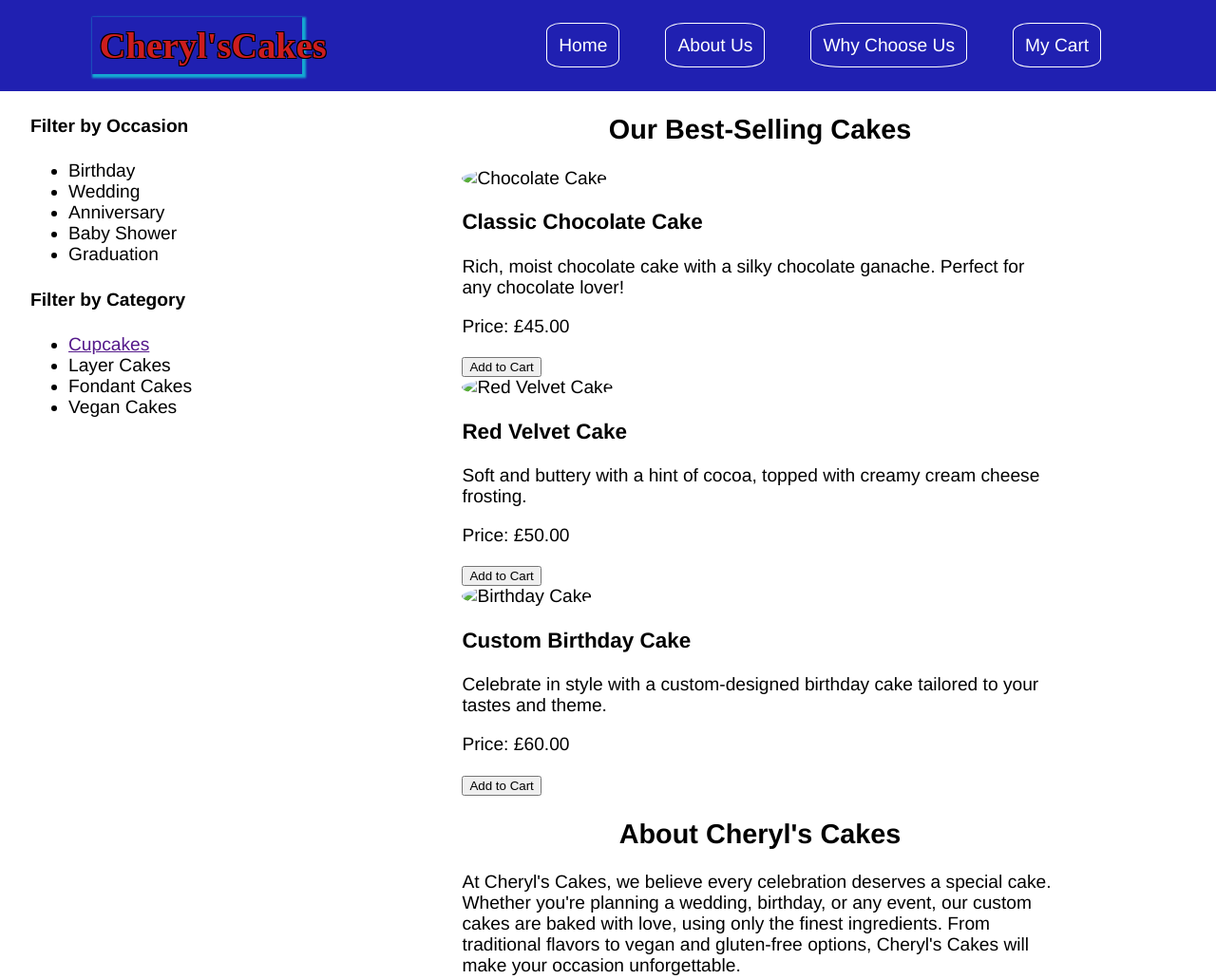
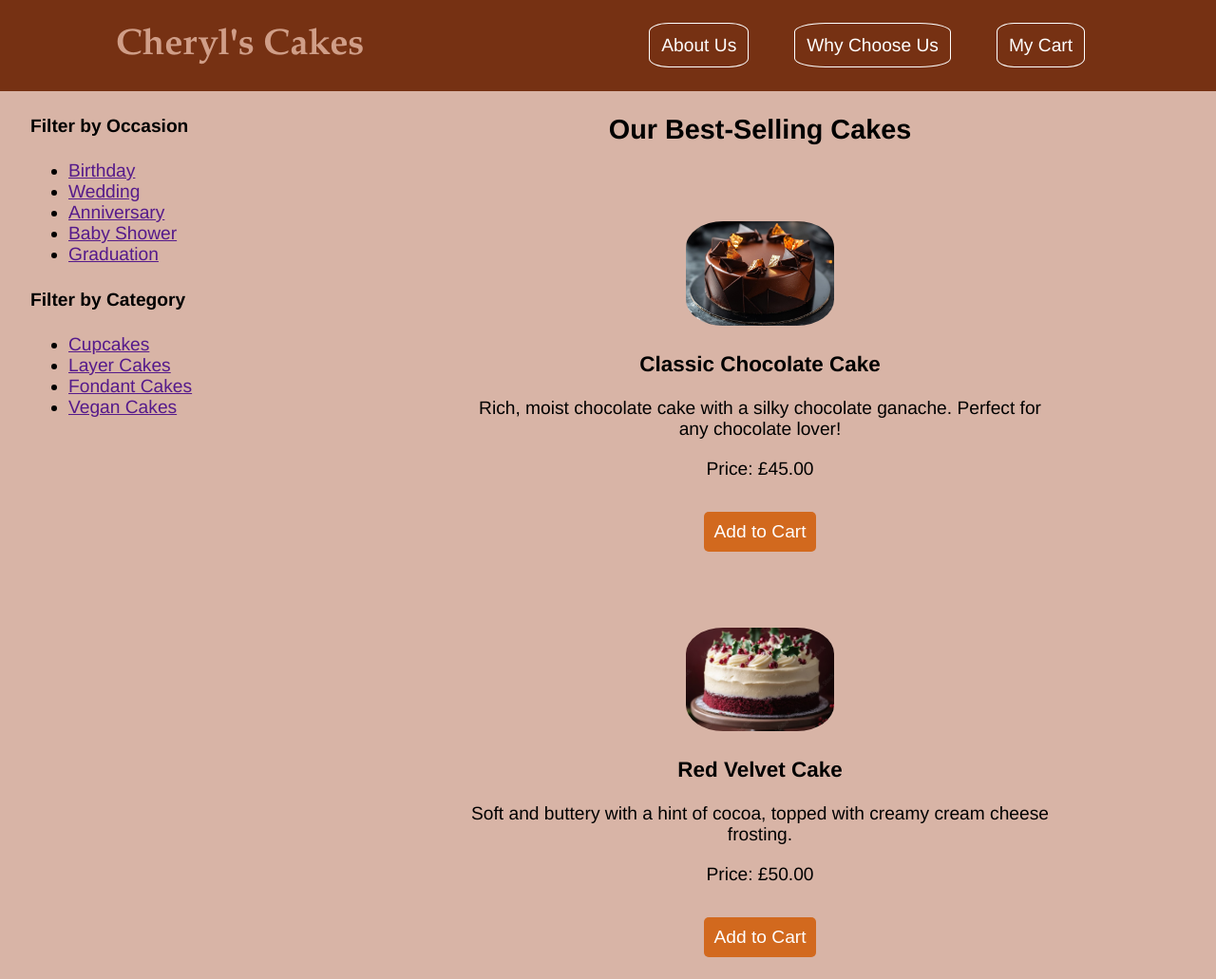
Before and after one commit to Cheryl2312/cheryl2312.github.io, a plain HTML site: page index.html in a window 1280 px wide. Shown: the top 1031 px of the page at 95% size. Drawn offline with Linux system fonts and the light colour scheme; no server answers; a script that the page names is missing.

Commit message:
changes - set 4

```diff
--- a/app.js
+++ /dev/null
@@ -1,14 +0,0 @@
-document.addEventListener("DOMContentLoaded", () => {
-
-    const images = document.querySelectorAll("img")
-
-    for (const image of images){
-        fetch("https://dog.ceo/api/breeds/image/random")
-        .then (response => response.json())
-        .then(data => {
-            image.src = data.message
-            image.width = 200;
-            image.height = 200;
-        })
-    }
-})
--- a/index.html
+++ b/index.html
@@ -7,15 +7,14 @@
     rel="stylesheet">
     <meta charset="UTF-8">
     <meta name="viewport" content="width=device-width, initial-scale=1.0">
-    <title>Cheryl'sCakes</title>
+    <title>Cheryl's Cakes</title>
 </head>
 <body>
     <header>
     <!-- the content of the header goes here -->
-     <h1 id="logo">Cheryl'sCakes</h1>
+    <h1 id="logo">Cheryl's Cakes</h1>
      <nav>
         <ul id="nav-ul">
-            <li><a href="https://www.brightnetwork.co.uk/" class="navbutton">Home</a></li>
             <li><a href="https://www.brightnetwork.co.uk/"class="navbutton">About Us</a></li>
             <li><a href="https://www.brightnetwork.co.uk/"class="navbutton">Why Choose Us</a></li>
             <li><a href="https://www.brightnetwork.co.uk/"class="navbutton">My Cart</a></li>
@@ -28,11 +27,11 @@
                 <section>
                     <h4>Filter by Occasion</h4>
                     <nav><ul>
-                        <li><a href=""></a>Birthday</li>
-                        <li><a href=""></a>Wedding</li>
-                        <li><a href=""></a>Anniversary</li>
-                        <li><a href=""></a>Baby Shower</li>
-                        <li><a href=""></a>Graduation</li>
+                        <li><a href="">Birthday</a></li>
+                        <li><a href="">Wedding</a></li>
+                        <li><a href="">Anniversary</a></li>
+                        <li><a href="">Baby Shower</a></li>
+                        <li><a href="">Graduation</a></li>
                     </ul>
                     </nav>
                 </section>
@@ -41,9 +40,9 @@
                     <nav>
                         <ul>
                             <li><a href="">Cupcakes</a></li>
-                            <li><a href=""></a>Layer Cakes</li>
-                            <li><a href=""></a>Fondant Cakes</li>
-                            <li><a href=""></a>Vegan Cakes</li>
+                            <li><a href="">Layer Cakes</a></li>
+                            <li><a href="">Fondant Cakes</a></li>
+                            <li><a href="">Vegan Cakes</a></li>
                         </ul>
                     </nav>
                 </section>
@@ -54,7 +53,7 @@
                         <!--Article's header goes here-->
                         <h2>Our Best-Selling Cakes</h2>
                         <div class="cake-item">
-            <img src="chocolate-cake.jpg" alt="Chocolate Cake">
+            <img src="cc.jpg" alt="Chocolate Cake">
             <h3>Classic Chocolate Cake</h3>
             <p>Rich, moist chocolate cake with a silky chocolate ganache. Perfect for any chocolate lover!</p>
             <p>Price: £45.00</p>
@@ -62,7 +61,7 @@
         </div>
 
         <div class="cake-item">
-            <img src="red-velvet-cake.jpg" alt="Red Velvet Cake">
+            <img src="rv.jpg" alt="Red Velvet Cake">
             <h3>Red Velvet Cake</h3>
             <p>Soft and buttery with a hint of cocoa, topped with creamy cream cheese frosting.</p>
             <p>Price: £50.00</p>
@@ -73,8 +72,9 @@
             <img src="birthday-cake.jpg" alt="Birthday Cake">
             <h3>Custom Birthday Cake</h3>
             <p>Celebrate in style with a custom-designed birthday cake tailored to your tastes and theme.</p>
+            <button>Add to Cart</button>
             <p>Price: £60.00</p>
-            <button>Add to Cart</button>
+
         </div>
     </section>
     <!-- About Us Section -->
@@ -96,10 +96,9 @@
                 </article>
             </div>
         </div>
-
          <!-- main content of the website goes here  -->
          <hr>
-        <h2>Sign Up for Cheryl's Cakes Newsletter</h2>
+        <h2 id="signup">Sign Up for Cheryl's Cakes Newsletter</h2>
         <form action="" method="">
             <label for="first_name">First Name:</label>
             <input type="text" id="first_name" name="first_name" required>
@@ -110,12 +109,10 @@
             <label for="email id">Email ID:</label>
             <input type="email" id="email id" name="email id" required>
         <br>
-
         <label for="Password">Password :</label>
         <input type="password" id="Password" name="Password" required>
         <br>
-
-        <label for="Favorite Cake Flavor">Favorite Cake Flavor</label>
+                <label for="Favorite Cake Flavor">Favorite Cake Flavor</label>
         <input type="radio" name="Favorite Cake Flavor" id="Chocolate" value="Chocolate">
         <label for="Chocolate">Chocolate</label>
         <input type="radio" name="Favorite Cake Flavor" id="Vanilla" value="Vanilla">
@@ -123,7 +120,6 @@
         <input type="radio" name="Favorite Cake Flavor" id="Red Velvet" value="Red Velvet">
         <label for="Red Velvet">Red Velvet</label>
         <br>
-
         <label for="Country">Country:</label>
         <select name="Country" id="">Country:
             <option value="UK">UK</option>
@@ -132,21 +128,15 @@
             <option value="Australia">Australia</option>
         </select>
         <br>
-
         <label for="bio">Tell Us About Your Favorite Cake:</label>
         <textarea name="bio" id="bio"cols="30" rows="10"></textarea>
         <br>
-
         <input type="checkbox" id="Subscribe" name="Subscribe">
         <label for="Subscribe">Subscribe to our Newsletter!</label>
         <br>
-
         <input type="submit" Value="Send!">
-
          </form>
-         <hr>
     </main>
-
     <div id="contact-section">
     <p id="follow-us">Follow Us:</p>
     <ul id="social-media">
--- a/style.css
+++ b/style.css
@@ -7,14 +7,8 @@ body {
 #logo {
     margin: 0px;
     padding: 8px;
-    font-family: "Times-new-roman", "sans-serif";
-    box-shadow: 2px 2px 2px 2px rgb(20, 168, 209);
-    width: 16%;
-    text-shadow:
-    1px 1px 0px black, /* Bottom-right shadow */
-    -1px 1px 0px black, /* Bottom-left shadow */
-    1px -1px 0px black, /* Top-right shadow */
-    -1px -1px 0px black; /* Top-left shadow */
+    font-family: "Garamond", "sans-serif";
+    width: 19%;
     }
 
 ul {
@@ -22,8 +16,8 @@ ul {
 }
 
 body > header {
-    background-color: rgb(32, 32, 177);
-    color: rgb(205, 29, 29);
+    background-color:#763113;
+    color: #D09E88;
     display: flex;
     height: 12vh;
     align-items: center;
@@ -81,7 +75,7 @@ body > footer {
 }
 
 img {
-    border-radius: 50%;
+    border-radius: 25%;
 }
 
 #footer-ul {
@@ -107,7 +101,7 @@ img {
 p#follow-us
         {   font-size: 18px;
             font-weight: bold;
-            margin-bottom: 10px;
+            margin-bottom: 0px;
             color: #333;}
 
 
@@ -180,7 +174,7 @@ p#follow-us
 
 #contact-section {
     background-color: #d8b4a6;
-    padding: 20px;
+    padding: 10px;
     border-radius: 8px;
     text-align: center;
 }
@@ -212,3 +206,63 @@ p#follow-us
 #contact-phone .phone-number {
     color: #0077b6;
 }
+
+#main-content {
+    background-color:  #d8b4a6;
+}
+
+#about {
+    background-color:  #d8b4a6e0;
+}
+#about,
+#reviews,
+form {
+    background-color: #d8b4a6;
+    padding: 20px;
+    border-radius: 8px;
+    margin-bottom: 20px;
+}
+#signup {
+    background-color:  #d8b4a6e0;
+}
+#main {
+    background-color:  #d8b4a6e0;
+}
+#body {
+    background-color:  #d8b4a6e0;
+}
+button,
+input[type="submit"] {
+    background-color: #d2691e;
+    color: white;
+    padding: 10px 10px;
+    margin-top: 15px;
+    border: none;
+    border-radius: 5px;
+    cursor: pointer;
+    font-size: 1em;
+}
+
+button:hover,
+input[type="submit"]:hover {
+    background-color: #bf5a18;
+}
+
+.cake-item {
+    text-align: center;
+    margin-top: 40px;
+}
+
+.cake-item img {
+    width: 25%;
+    height: auto;
+    margin-top: 40px;
+}
+
+#logo {
+    margin: 0px;
+    padding: 8px;
+    font-family: "Garamond", "sans-serif";
+    width: auto; /* Change this to auto or a larger percentage */
+    white-space: nowrap; /* Ensure it doesn't break into two lines */
+}
```
Also changed, not shown: cc.jpg (added), rv.jpg (added).
